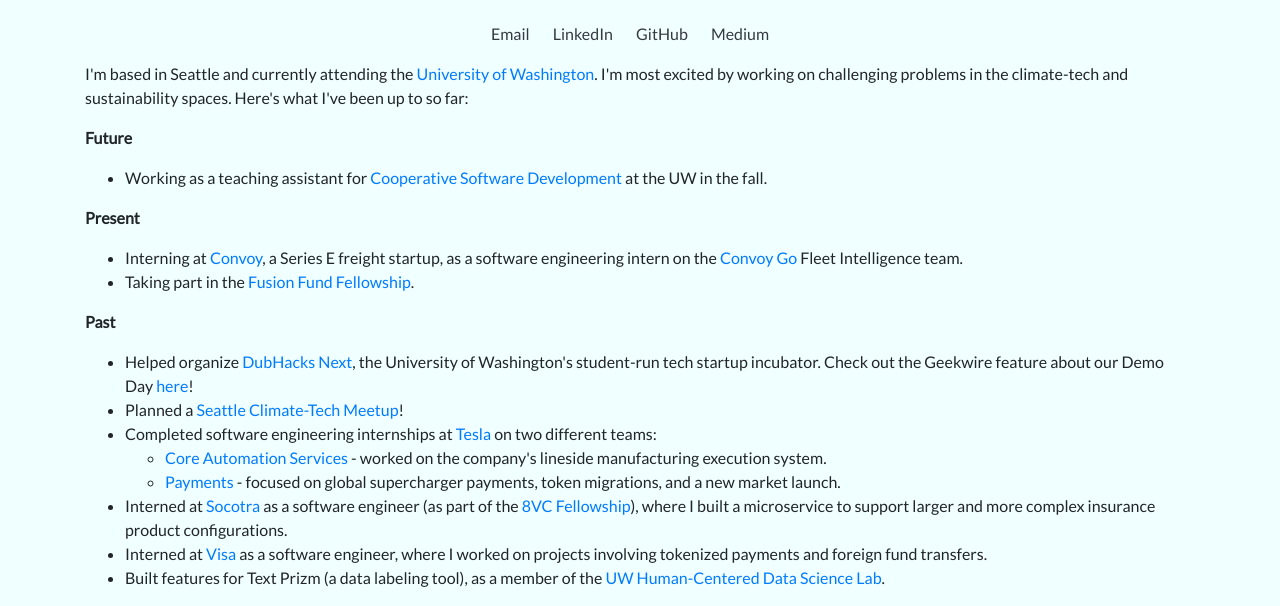
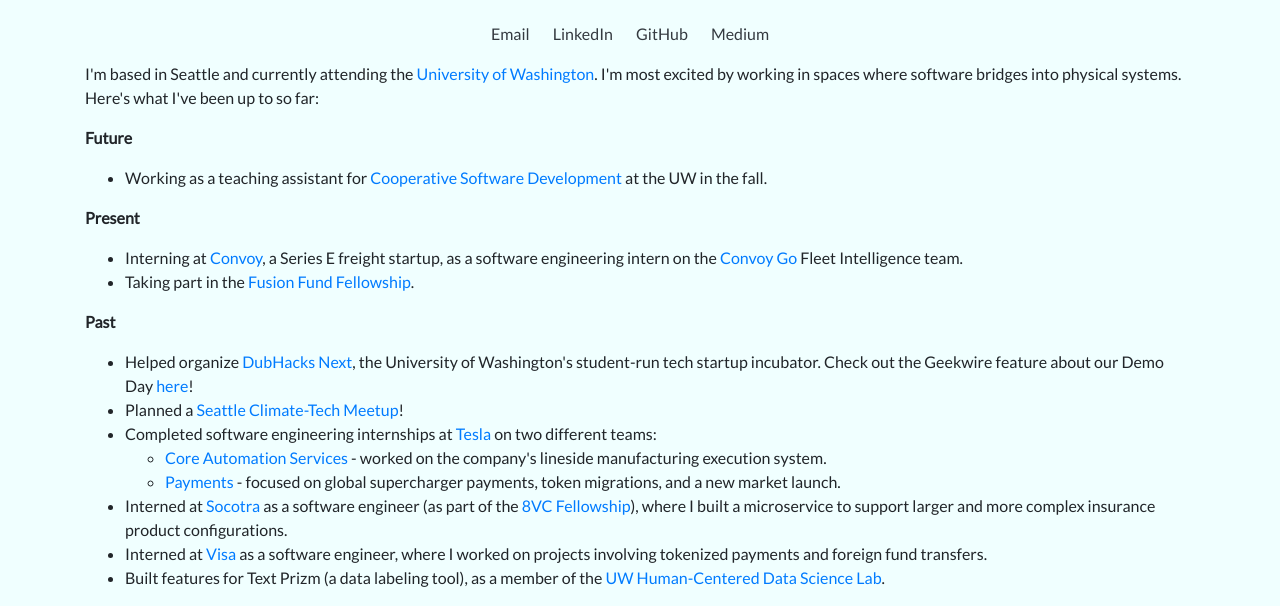
Before and after one commit to rishikavikondala/rishikavikondala.github.io, a plain HTML site: page index.html in a window 1280 px wide. Shown: the part 200-806 px from the top of the page. Drawn offline with nearby package versions, Linux system fonts and the light colour scheme.

Commit message:
Update index.html

```diff
--- a/index.html
+++ b/index.html
@@ -32,7 +32,7 @@
     <main>
       <div class="container">
 
-        <p>I'm based in Seattle and currently attending the <a href="https://www.washington.edu/" target="_blank">University of Washington</a>. I'm most excited by working on challenging problems in the climate-tech and sustainability spaces. Here's what I've been up to so far:</p>
+        <p>I'm based in Seattle and currently attending the <a href="https://www.washington.edu/" target="_blank">University of Washington</a>. I'm most excited by working in spaces where software bridges into physical systems. Here's what I've been up to so far:</p>
 
         <p><strong>Future</strong></p>
         <ul>
```
